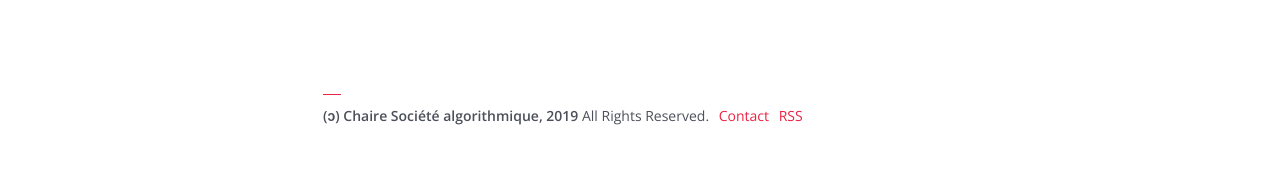
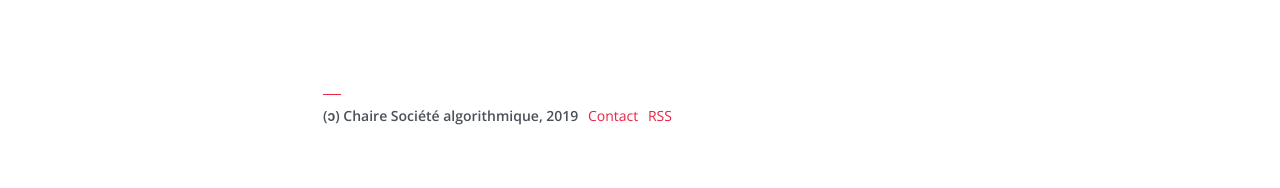
Before and after one commit to gillesbastin/algorithmicsociety, a Jekyll site: the page built from index.md, in a window 1280 px wide. Shown: the part 1387-1575 px from the top of the page. Built offline with Jekyll 4.4.1, drawn with Linux system fonts in a browser that asks for light colours.

Commit message:
Update footer.html

```diff
--- a/_includes/footer.html
+++ b/_includes/footer.html
@@ -2,7 +2,7 @@
 
       <footer data-animation="fadeInUp">
         <div class="copyright">
-          {% if site.copyright %}<b>{{ site.copyright }}</b> All Rights Reserved.{% endif %}
+          {% if site.copyright %}<b>{{ site.copyright }}</b>{% endif %}
         	{% if site.email %}<a href="mailto:{{ site.email }}" title="Send E-Mail">Contact</a>{% endif %}
         	<a href="{{ '/feed.xml' | prepend: site.baseurl }}" title="Subscribe to Feed">RSS</a>
         </div>
```
